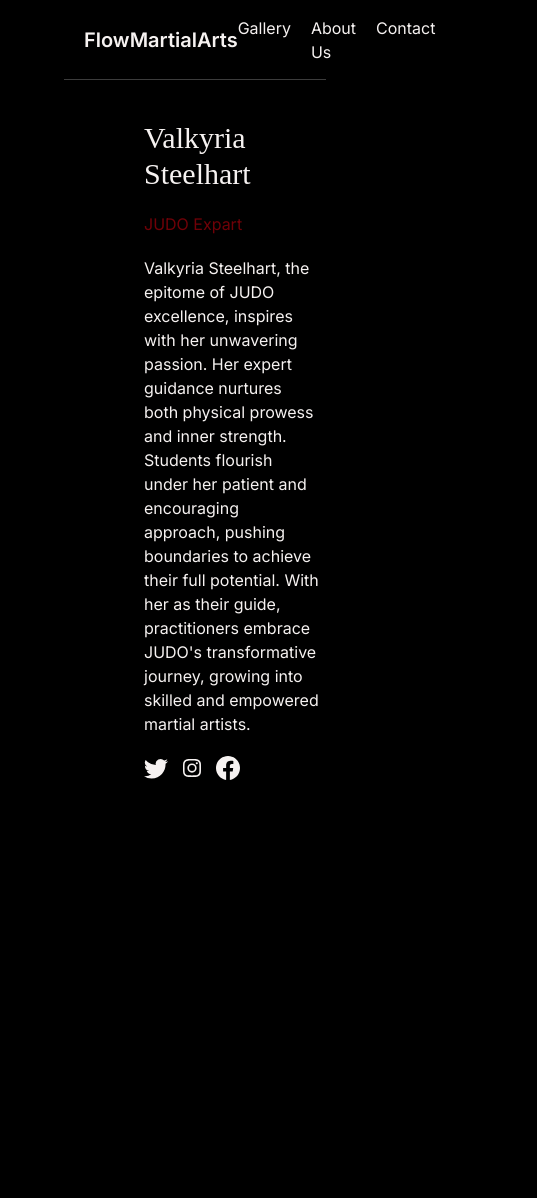
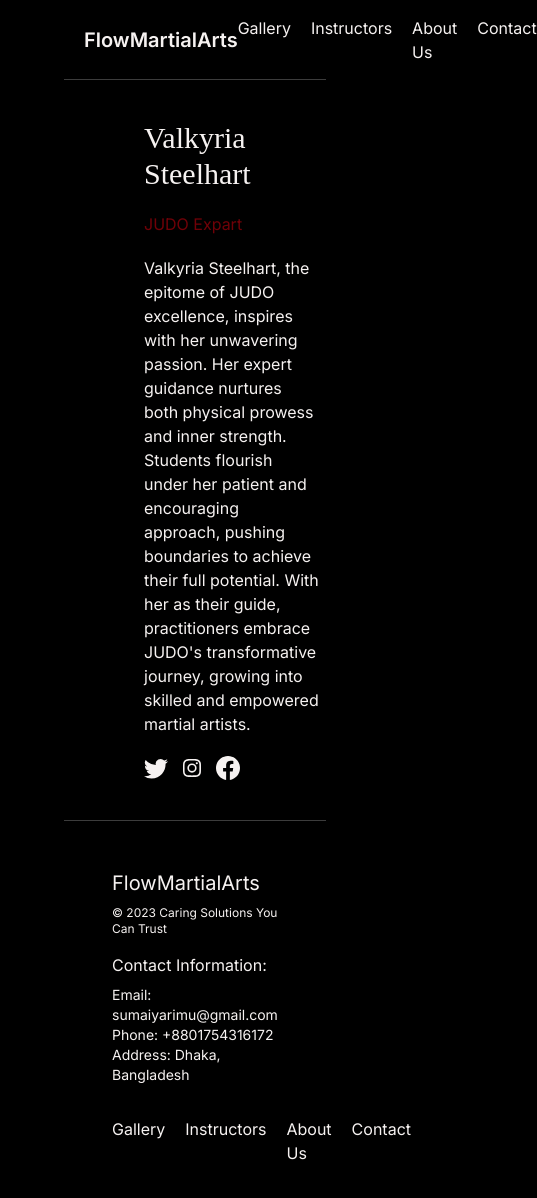
Before and after one commit to sumaiyarimu22/flow-martial-arts, a Next.js app: page /instructors/1 in a window 390 px wide. Shown: the top 1198 px of the page, 537 px wide, since content can reach past the window. Before the commit the page ends 844 px from the top, so only its background shows below. Built offline with nearby package versions, Linux system fonts and the light colour scheme; a web font is replaced by a local one.

Commit message:
footer added

```diff
--- a/app/components/About.jsx
+++ b/app/components/About.jsx
@@ -5,7 +5,12 @@ import Title from "./Title";
 const AboutUs = () => {
   return (
     <div className="text-text my-10 md:my-20 mx-16 flex about-line relative gap-10">
-      <div className="ps-24 space-y-8 w-[60%]">
+      <div
+        className="ps-24 space-y-8 w-[60%]"
+        data-aos="fade-down"
+        data-aos-delay="100"
+        data-aos-duration="1000"
+      >
         <Title text="About Us" />
 
         <p className="pe-10">{`Welcome to our FlowMartialArts, where we embark on a journey of physical and mental transformation through the timeless art of combat. At our academy, we foster a dynamic and supportive environment, empowering students of all ages and skill levels to unleash their full potential. Our team of passionate and highly skilled instructors brings a wealth of experience from diverse martial arts backgrounds, ensuring a well-rounded and comprehensive training curriculum. From mastering traditional disciplines to exploring contemporary techniques, our classes encompass a holistic approach to self-discipline, self-defense, and personal growth. Join us at our Martial Arts Academy, and together, let's cultivate not just martial prowess but also life-long values of respect, perseverance, and indomitable spirit.`}</p>
@@ -14,13 +19,18 @@ const AboutUs = () => {
           ABOUT US
         </div>
       </div>
-      <div className="pt-20">
-        <div className="rounded-full overflow-hidden">
+      <div
+        className="pt-20"
+        data-aos="fade-up"
+        data-aos-delay="100"
+        data-aos-duration="1000"
+      >
+        <div className="rounded-full overflow-hidden ">
           <Image
             src="https://images.pexels.com/photos/8534775/pexels-photo-8534775.jpeg?auto=compress&cs=tinysrgb&w=1260&h=750&dpr=1"
             width="500"
             height="500"
-            className="w-full h-[100vh] overflow-hidden"
+            className="w-full h-[100vh] overflow-hidden hover:scale-110 duration-500"
             alt="bending-exercise"
           />
         </div>
--- /dev/null
+++ b/app/components/Footer.jsx
@@ -0,0 +1,53 @@
+import Link from "next/link";
+
+// components/Footer.js
+const Footer = () => {
+  return (
+    <footer className="text-text p-12 border-t border-light mx-16">
+      <div className="grid grid-cols-1 md:grid-cols-3 gap-4">
+        <div className="col-span-1 md:col-span-2">
+          <p className="text-xl">FlowMartialArts</p>
+          <p className="mt-2 text-xs">
+            © {new Date().getFullYear()} Caring Solutions You Can Trust
+          </p>
+        </div>
+        <div className="col-span-1 md:col-span-1">
+          <p className="">Contact Information:</p>
+          <ul className="mt-2 text-sm">
+            <li>Email: sumaiyarimu@gmail.com</li>
+            <li>Phone: +8801754316172</li>
+            <li>Address: Dhaka, Bangladesh</li>
+          </ul>
+        </div>
+        <div className="col-span-1 md:col-span-3 mt-4">
+          <div>
+            <ul className="flex gap-5">
+              <li>
+                <Link href="/gallery" className="link-item">
+                  Gallery
+                </Link>
+              </li>
+              <li>
+                <Link href="/instructors" className="link-item">
+                  Instructors
+                </Link>
+              </li>
+              <li>
+                <Link href="/about-us" className="link-item">
+                  About Us
+                </Link>
+              </li>
+              <li>
+                <Link href="/contact" className="link-item">
+                  Contact
+                </Link>
+              </li>
+            </ul>
+          </div>
+        </div>
+      </div>
+    </footer>
+  );
+};
+
+export default Footer;
--- a/app/components/GalleryCom.jsx
+++ b/app/components/GalleryCom.jsx
@@ -15,16 +15,16 @@ const images = [
     src: "https://images.pexels.com/photos/7045486/pexels-photo-7045486.jpeg?auto=compress&cs=tinysrgb&w=1260&h=750&dpr=1",
   },
   {
-    src: "https://images.pexels.com/photos/7045486/pexels-photo-7045486.jpeg?auto=compress&cs=tinysrgb&w=1260&h=750&dpr=1",
+    src: "https://images.pexels.com/photos/5081178/pexels-photo-5081178.jpeg?auto=compress&cs=tinysrgb&w=600&lazy=load",
   },
   {
-    src: "https://images.pexels.com/photos/7045486/pexels-photo-7045486.jpeg?auto=compress&cs=tinysrgb&w=1260&h=750&dpr=1",
+    src: "https://images.pexels.com/photos/6005459/pexels-photo-6005459.jpeg?auto=compress&cs=tinysrgb&w=1260&h=750&dpr=1",
   },
   {
-    src: "https://images.pexels.com/photos/7045486/pexels-photo-7045486.jpeg?auto=compress&cs=tinysrgb&w=1260&h=750&dpr=1",
+    src: "https://images.pexels.com/photos/5081175/pexels-photo-5081175.jpeg?auto=compress&cs=tinysrgb&w=600&lazy=load",
   },
   {
-    src: "https://images.pexels.com/photos/7045486/pexels-photo-7045486.jpeg?auto=compress&cs=tinysrgb&w=1260&h=750&dpr=1",
+    src: "https://images.pexels.com/photos/8038029/pexels-photo-8038029.jpeg?auto=compress&cs=tinysrgb&w=600&lazy=load",
   },
   {
     src: "https://images.pexels.com/photos/7045568/pexels-photo-7045568.jpeg?auto=compress&cs=tinysrgb&w=600&lazy=load",
@@ -33,21 +33,31 @@ const images = [
 
 const GalleryCom = () => {
   return (
-    <div className="text-text section-padding ms-16 lg:ms-44 me-16">
+    <div className="text-text pb-20 ms-16 lg:ms-44 me-16">
       <div className="flex flex-col justify-center text-center instagram relative">
-        <div className="py-10">
+        <div
+          className="py-10"
+          data-aos="fade-down"
+          data-aos-delay="100"
+          data-aos-duration="1000"
+        >
           <Title text="OUR INSTAGRAM" />
         </div>
         <div className="grid grid-cols-1 sm:grid-cols-2 md:grid-cols-3 gap-2">
           {images.map((img, i) => (
-            <div key={i}>
-              <div className="gallery-item h-[16rem]">
+            <div
+              key={i}
+              data-aos="fade-down"
+              data-aos-delay="100"
+              data-aos-duration="1000"
+            >
+              <div className="gallery-item h-[16rem] overflow-hidden">
                 <Image
                   src={img.src}
                   alt="Image 1"
                   width="500"
                   height="500"
-                  className="w-full h-full object-cover"
+                  className="w-full h-full object-cover hover:scale-110 duration-500"
                 />
                 <div className="overlay"></div>
               </div>
--- a/app/components/HeroSection.jsx
+++ b/app/components/HeroSection.jsx
@@ -4,7 +4,12 @@ import Title from "./Title";
 const HeroSection = () => {
   return (
     <div className="text-text grid grid-cols-2 h-[calc(100vh-5rem)]">
-      <div className="flex flex-col justify-between relative hero-left-line">
+      <div
+        className="flex flex-col justify-between relative hero-left-line"
+        data-aos="fade-down"
+        data-aos-delay="100"
+        data-aos-duration="1000"
+      >
         <div></div>
         <div></div>
         <div className="ps-40 space-y-4 z-[2]">
@@ -16,7 +21,12 @@ const HeroSection = () => {
           WANT
         </div>
       </div>
-      <div className="flex justify-center mt-16 style-text text-7xl lg:text-9xl font-bold text-light/70 relative hero-right-line">
+      <div
+        className="flex justify-center mt-16 style-text text-7xl lg:text-9xl font-bold text-light/70 relative hero-right-line"
+        data-aos="fade-up"
+        data-aos-delay="100"
+        data-aos-duration="1000"
+      >
         STRONG
       </div>
     </div>
--- a/app/components/Navbar.jsx
+++ b/app/components/Navbar.jsx
@@ -25,6 +25,11 @@ const Navbar = () => {
                 Gallery
               </Link>
             </li>
+            <li>
+              <Link href="/instructors" className="link-item">
+                Instructors
+              </Link>
+            </li>
 
             <li>
               <Link href="/about-us" className="link-item">
--- a/app/components/OurTeam.jsx
+++ b/app/components/OurTeam.jsx
@@ -19,13 +19,19 @@ const OurTeam = () => {
       </div>
       <div className="grid grid-cols-4 gap-5 justify-center my-10  mx-40">
         {data.map((instructor) => (
-          <div className="space-y-3 our-team relative" key={instructor.id}>
-            <div className="h-[70vh]">
+          <div
+            className="space-y-3 our-team relative"
+            key={instructor.id}
+            data-aos="fade-down"
+            data-aos-delay="100"
+            data-aos-duration="1000"
+          >
+            <div className="h-[70vh] overflow-hidden">
               <Image
                 src={instructor.image}
                 width="500"
                 height="500"
-                className="w-full h-full object-cover"
+                className="w-full h-full object-cover hover:scale-110  duration-500"
                 alt="bending-exercise"
               />
             </div>
--- /dev/null
+++ b/app/faq/page.jsx
@@ -0,0 +1,7 @@
+import React from "react";
+
+const FaqPage = () => {
+  return <div>FaqPage</div>;
+};
+
+export default FaqPage;
--- a/app/gallery/page.jsx
+++ b/app/gallery/page.jsx
@@ -1,5 +1,5 @@
 import GalleryCom from "../components/GalleryCom";
-const Gallery = () => {
+const GalleryPage = () => {
   return (
     <div>
       <GalleryCom />
@@ -7,4 +7,4 @@ const Gallery = () => {
   );
 };
 
-export default Gallery;
+export default GalleryPage;
--- a/app/globals.css
+++ b/app/globals.css
@@ -2,6 +2,24 @@
 @tailwind base;
 @tailwind components;
 @tailwind utilities;
+
+::-webkit-scrollbar {
+  width: 8px;
+}
+
+::-webkit-scrollbar-thumb {
+  background-color: #f6f2f1;
+  height: 10%;
+  border-radius: 5px;
+}
+
+::-webkit-scrollbar-thumb:hover {
+  background-color: #a0000a;
+}
+
+::-webkit-scrollbar-track {
+  background-color: #1d232a;
+}
 
 body {
   @apply bg-black;
@@ -51,37 +69,6 @@ body {
   @apply rotate-90  style-text text-8xl font-bold content-['TEAM'] absolute -right-2/3 bottom-20 w-full h-40 text-light/60;
 }
 
-/* Custom CSS for gallery */
-.gallery-item {
-  position: relative;
-  cursor: pointer;
-  overflow: hidden;
-  transition: transform 2s ease-in-out;
+.instagram::after {
+  @apply rotate-90  style-text text-8xl font-bold content-['INSTAGRAM'] absolute -left-[37rem] top-1/2 w-full h-40 text-light/60;
 }
-
-.gallery-item:hover img {
-  transform: scale(1.1);
-}
-
-.gallery-item .overlay {
-  position: absolute;
-  top: 0;
-  left: 0;
-  right: 0;
-  bottom: 0;
-  background-color: rgba(0, 0, 0, 0.6);
-  color: white;
-  display: flex;
-  justify-content: center;
-  align-items: center;
-  opacity: 0;
-  transition: opacity 1s ease-in-out;
-}
-
-.gallery-item:hover .overlay {
-  opacity: 1;
-}
-
-.instagram::after {
-  @apply rotate-90  style-text text-8xl font-bold content-['INSTAGRAM'] absolute -left-[37rem] bottom-40 w-full h-40 text-light/60;
-}
--- a/app/instructors/page.jsx
+++ b/app/instructors/page.jsx
@@ -1,6 +1,6 @@
 import OurTeam from "../components/OurTeam";
 
-const Instructors = () => {
+const InstructorsPage = () => {
   return (
     <div>
       <OurTeam />
@@ -8,4 +8,4 @@ const Instructors = () => {
   );
 };
 
-export default Instructors;
+export default InstructorsPage;
--- a/app/layout.js
+++ b/app/layout.js
@@ -6,6 +6,7 @@ import { Inter } from "next/font/google";
 import AOS from "aos";
 import "aos/dist/aos.css";
 import Navbar from "./components/Navbar";
+import Footer from "./components/Footer";
 
 const inter = Inter({ subsets: ["latin"] });
 
@@ -23,6 +24,7 @@ export default function RootLayout({ children }) {
       <body className={inter.className}>
         <Navbar />
         {children}
+        <Footer />
       </body>
     </html>
   );
--- a/app/page.js
+++ b/app/page.js
@@ -2,6 +2,7 @@ import HeroSection from "./components/HeroSection";
 
 import About from "./components/About";
 import OurTeam from "./components/OurTeam";
+import GalleryCom from "./components/GalleryCom";
 
 const HomePage = () => {
   return (
@@ -19,6 +20,7 @@ const HomePage = () => {
       </div>
       <About />
       <OurTeam />
+      <GalleryCom />
     </div>
   );
 };
```
